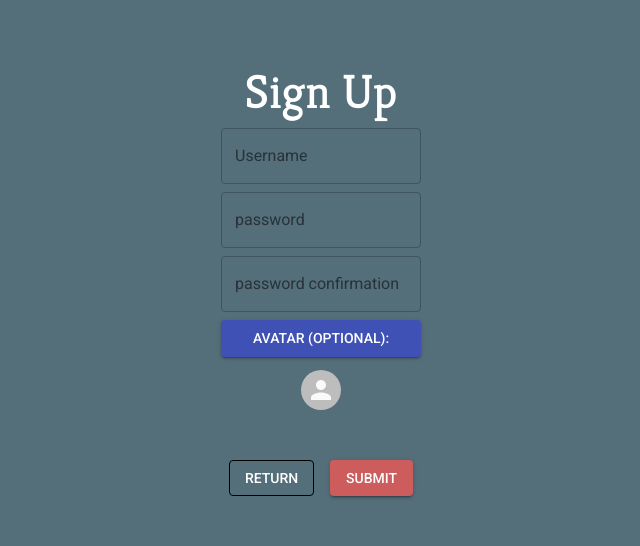
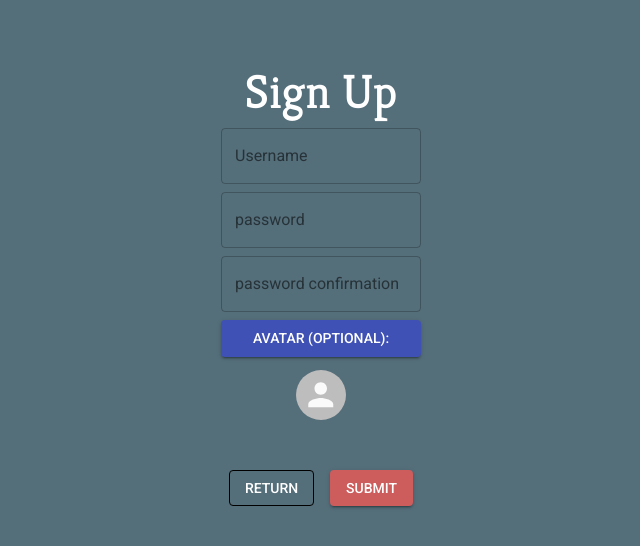
Before and after one commit to marcferraro/waveforming, a React (Create React App) app: page /sign-up in a window 1280 px wide. Shown: the top 546 px of the page, without its empty margins (319-959 px from the left). Built offline with nearby package versions, Linux system fonts and the light colour scheme.

Commit message:
avatar size increased

```diff
--- a/src/components/SignUp.js
+++ b/src/components/SignUp.js
@@ -116,7 +116,7 @@ const SignUp = props => {
                                     Avatar (optional):
                                 </Button>
                             </label>
-                            <Avatar alt="avatar" id="avatar" src={avatar ? URL.createObjectURL(avatar) : ''} style={{margin: 'auto', marginTop: 13, marginBottom: 50}} />
+                            <Avatar alt="avatar" id="avatar" src={avatar ? URL.createObjectURL(avatar) : ''} style={{margin: 'auto', marginTop: 13, marginBottom: 50, width: 50, height: 50}} />
                         </Grid>
                         <Grid item>
                             <Grid container direction="row" justify="space-around">
```
